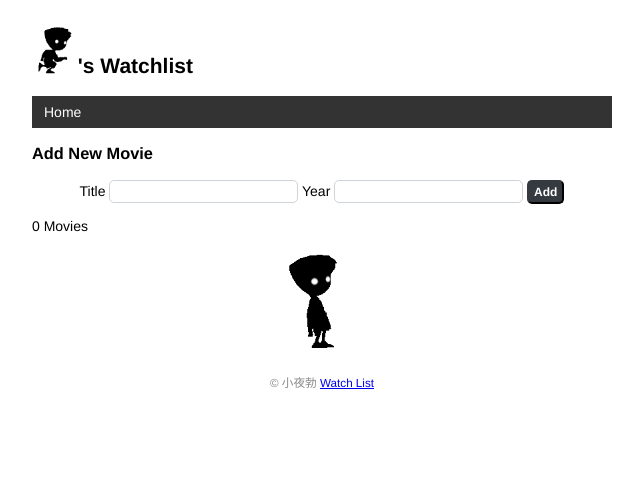
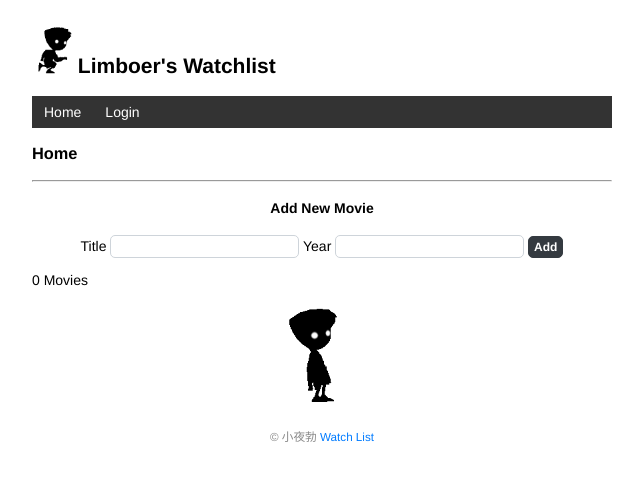
Before and after one commit to hacker0limbo/watchlist, a Flask app: page / in a window 1280 px wide. Shown: the top 481 px of the page, without its empty margins (318-961 px from the left). Run offline with Flask 2, Linux system fonts and the light colour scheme; data that the repository does not hold is empty.

Commit message:
完成基本登录注册功能

```diff
--- a/app.py
+++ b/app.py
@@ -1,9 +1,11 @@
 from flask import Flask
+from flask_login import LoginManager
+
 from routes.index import router as index_routes
 from routes.error import page_not_found
 from routes.api.v1 import router as api_routes
 from models.base_model import db
-from commands import initdb, forge, test
+from commands import initdb, forge, test, new_user
 from context import register_context
 
 
@@ -28,13 +30,33 @@ def register_commands(app):
     app.cli.add_command(initdb)
     app.cli.add_command(forge)
     app.cli.add_command(test)
+    app.cli.add_command(new_user)
+
+
+def init_app(app):
+    db.init_app(app)
+
+    from models.user import User
+    login_manager = LoginManager()
+    login_manager.init_app(app)
+    # 设置未登录时跳转到登录页面, 以及 flash message
+    login_manager.login_view = 'index_bp.login'
+    login_manager.login_message = 'Please log in first.'
+    login_manager.login_message_category = 'danger'
+
+    # 提供回调函数用于重新加载在 session 里面的用户
+    @login_manager.user_loader
+    def load_user(user_id):
+        # 用 ID 作为 User 模型的主键查询对应的用户
+        user = User.query.get(int(user_id))
+        return user
 
 
 def create_app():
     # 使用工厂模式注册 app
     app = Flask(__name__)
     config_app(app)
-    db.init_app(app)
+    init_app(app)
     # 注册路由, 上下文, 命令
     register_routes(app)
     register_context(app)
--- a/context.py
+++ b/context.py
@@ -1,13 +1,9 @@
-from models.user import User
-
-
 def register_context(app):
     # 注册全局的 context 变量
 
     @app.context_processor
     def inject_values():
-        user = User.query.first()
         return dict(
-            user=user,
-            author_name='小夜勃',
+            author_name_en='Limboer',
+            author_name_zh='小夜勃',
         )
--- a/routes/api/v1/movie.py
+++ b/routes/api/v1/movie.py
@@ -1,6 +1,7 @@
 from flask import url_for, redirect, flash, request, jsonify
 from routes.api.v1 import router
 from models.movie import Movie
+from flask_login import login_required
 
 
 @router.route('/movie', methods=['GET'])
@@ -15,6 +16,7 @@ def get_movie(movie_id):
 
 
 @router.route('/movie', methods=['POST'])
+@login_required
 def new_movie():
     form = request.form.to_dict()
     title = form.get('title', None)
@@ -29,6 +31,7 @@ def new_movie():
 
 
 @router.route('/movie/<int:movie_id>', methods=['PUT'])
+@login_required
 def update_movie(movie_id):
     form = request.get_json()
     title = form.get('title', None)
@@ -44,6 +47,7 @@ def update_movie(movie_id):
 
 
 @router.route('/movie/<int:movie_id>', methods=['DELETE'])
+@login_required
 def delete_movie(movie_id):
     deleted_movie = Movie.get_by_id(movie_id)
     Movie.delete_by_id(movie_id)
--- a/routes/index.py
+++ b/routes/index.py
@@ -1,5 +1,7 @@
-from flask import Blueprint, render_template
+from flask import Blueprint, render_template, request, flash, redirect, url_for
 from models.movie import Movie
+from models.user import User
+from flask_login import login_user, login_required, logout_user, current_user
 
 router = Blueprint('index_bp', __name__)
 
@@ -8,3 +10,52 @@ router = Blueprint('index_bp', __name__)
 def index():
     movies = Movie.get_all()
     return render_template('index.html', movies=movies)
+
+
+@router.route('/login', methods=['GET', 'POST'])
+def login():
+    if request.method == 'POST':
+        form = request.form.to_dict()
+        username = form.get('username', None)
+        password = form.get('password', None)
+        if not username or not password:
+            flash('Invalid input', 'danger')
+            return redirect(url_for('index_bp.login'))
+
+        user = User.validate_login(form)
+        if user is not None:
+            # 说明用户存在, 验证登录成功
+            login_user(user)
+            flash('Login success.', 'success')
+            return redirect(url_for('index_bp.index'))
+        else:
+            flash('username or password is wrong, please try again.', 'danger')
+            return redirect(url_for('index_bp.login'))
+
+    return render_template('login.html')
+
+
+@router.route('/logout')
+@login_required
+def logout():
+    logout_user()
+    flash('You logged out.', 'info')
+    return redirect(url_for('index_bp.index'))
+
+
+@router.route('/settings', methods=['GET', 'POST'])
+@login_required
+def settings():
+    if request.method == 'POST':
+        new_password = request.form['new-password']
+        password_confirm = request.form['password-confirm']
+        if new_password != password_confirm:
+            # 后端检查两次密码输入是否一致
+            flash('Two password input have to be the same', 'danger')
+            return redirect(url_for('index_bp.settings'))
+
+        current_user.set_hash_password(new_password)
+        flash('Password successfully updated', 'success')
+        return redirect(url_for('index_bp.settings'))
+
+    return render_template('settings.html')
--- a/static/styles.css
+++ b/static/styles.css
@@ -31,6 +31,16 @@ nav li a {
 
 nav li a:hover {
     background-color: #111;
+}
+
+a {
+  color: #007bff;
+  text-decoration: none;
+  background-color: transparent;
+}
+
+a:hover {
+  color: #0056b3;
 }
 
 .alert {
@@ -75,7 +85,7 @@ input[type=submit] {
     font-family: inherit;
 }
 
-input[type=text] {
+input {
     color: #495057;
     padding: 3px 5px;
     background-color: #fff;
@@ -83,7 +93,7 @@ input[type=text] {
     border-radius: 5px;
 }
 
-input[type=text]:focus {
+input:focus {
     border-color: #80bdff;
     outline: 0;
     box-shadow: 0 0 0 3px rgba(0,123,255,.25);
--- a/templates/base.html
+++ b/templates/base.html
@@ -4,7 +4,7 @@
     {% block head %}
     <meta charset="utf-8">
     <meta name="viewport" content="width=device-width, initial-scale=1.0">
-    <title>{{ user.name }}'s Watchlist</title>
+    <title>{{ author_name_en }}'s Watchlist</title>
     <link rel="stylesheet" href="{{ url_for('static', filename='styles.css') }}" type="text/css">
     {% endblock %}
 </head>
@@ -23,16 +23,22 @@
 
 <h2>
     <img alt="Avatar" class="avatar" src="{{ url_for('static', filename='img/limbo_run.gif') }}">
-    {{ user.name }}'s Watchlist
+    {{ author_name_en }}'s Watchlist
 </h2>
 <nav>
     <ul>
         <li><a href="{{ url_for('index_bp.index') }}">Home</a></li>
+        {% if current_user.is_authenticated %}
+        <li><a href="{{ url_for('index_bp.settings') }}">Settings</a></li>
+        <li><a href="{{ url_for('index_bp.logout') }}">Logout</a></li>
+        {% else %}
+        <li><a href="{{ url_for('index_bp.login') }}">Login</a></li>
+        {% endif %}
     </ul>
 </nav>
 {% block content %}{% endblock %}
 <footer>
-    <small>&copy; {{ author_name }} <a href="https://github.com/hacker0limbo/watchlist">Watch List</a></small>
+    <small>&copy; {{ author_name_zh }} <a href="https://github.com/hacker0limbo/watchlist">Watch List</a></small>
 </footer>
 
 <script src="{{ url_for('static', filename='index.js')}}"></script>
--- a/templates/index.html
+++ b/templates/index.html
@@ -1,7 +1,9 @@
 {% extends 'base.html' %}
 
 {% block content %}
-<h3>Add New Movie</h3>
+<h3>Home</h3>
+<hr/>
+<h4 style="text-align: center">Add New Movie</h4>
 <form method="post" action="{{ url_for('api_v1_bp.new_movie') }}" style="text-align: center;">
     Title <input type="text" name="title" autocomplete="off" required>
     Year <input type="text" name="year" autocomplete="off" required>
```
Also changed, not shown: commands.py (+19 -2 lines), models/user.py (+40 -2 lines), templates/login.html (added, +20 -0 lines), templates/settings.html (added, +12 -0 lines), tests/test_app.py (+2 -1 lines).
